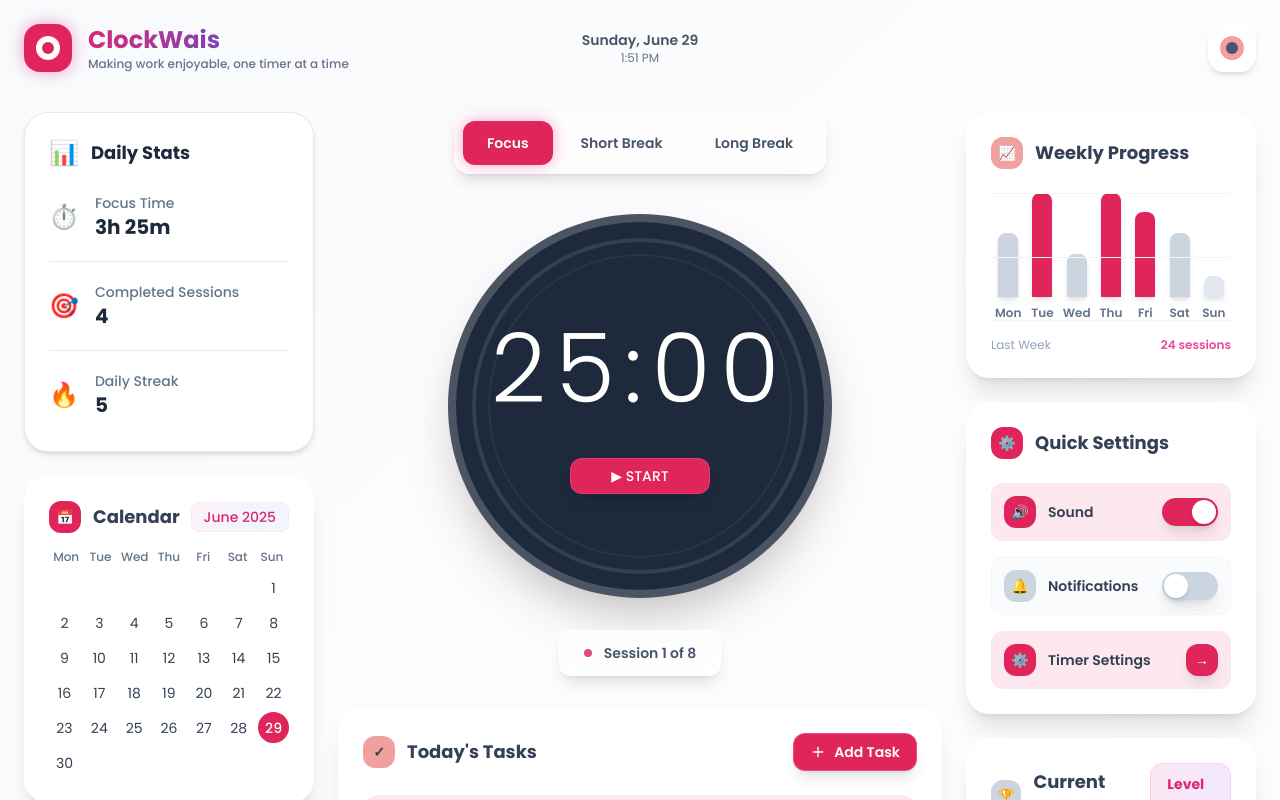
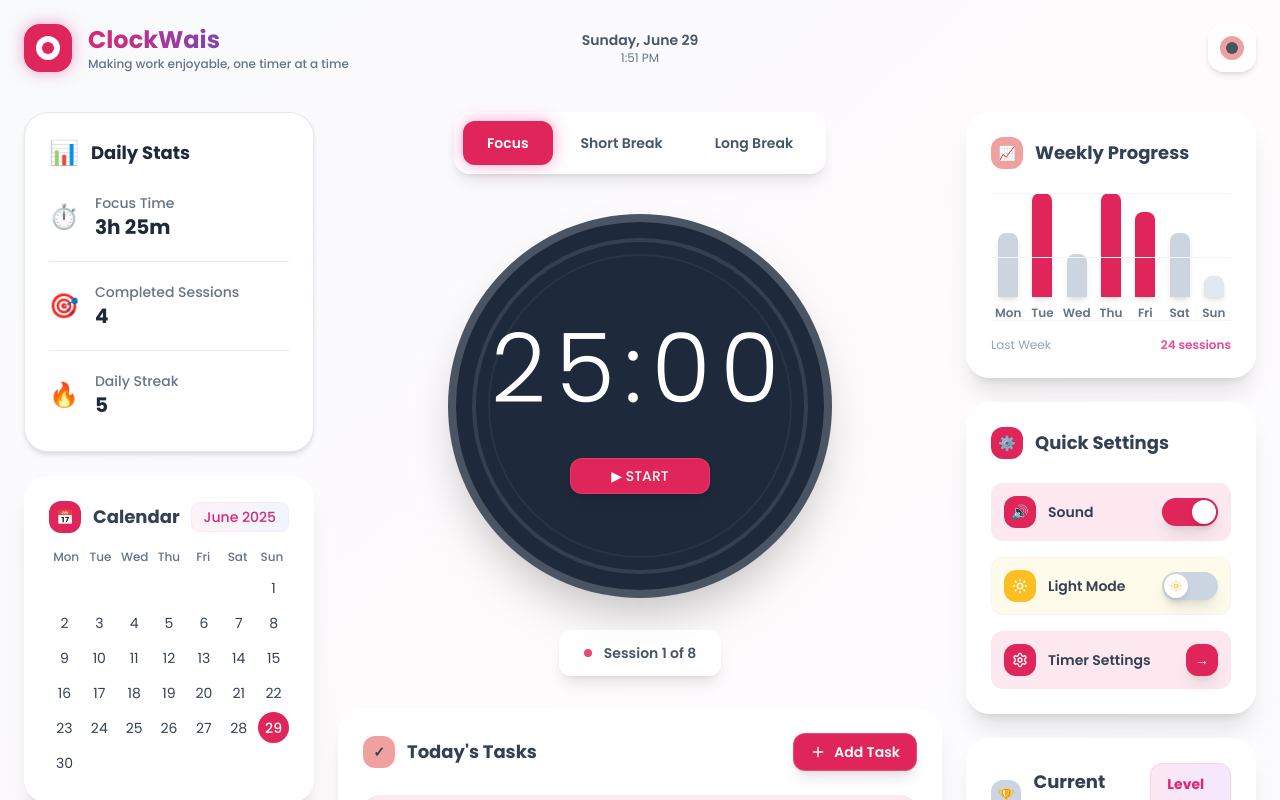
Before and after one commit to akosikhada/clockwais, a Next.js app in the folder frontend/: page / in a window 1280 px wide. Shown: the top 800 px of the page. Built offline with nearby package versions, Linux system fonts and the light colour scheme.

Commit message:
feat(settings): enhance QuickSettings with timer config and theme toggle
- Integrated timer settings access via clickable section with Settings icon
- Implemented dark/light mode toggle using next-themes with animated switch
- Improved client-side rendering safety with mounted state check

```diff
--- a/frontend/src/components/layout/quick-settings.tsx
+++ b/frontend/src/components/layout/quick-settings.tsx
@@ -1,6 +1,8 @@
 "use client";
 
-import React, { useState } from "react";
+import React, { useState, useEffect } from "react";
+import { useTheme } from "next-themes";
+import { Sun, Moon, Settings } from "lucide-react";
 
 interface SettingItemProps {
   icon: React.ReactNode;
@@ -40,8 +42,10 @@ const SettingItem: React.FC<SettingItemProps> = ({
         <div
           className={`w-6 h-6 bg-white rounded-full absolute top-0.5 ${
             isEnabled ? "right-0.5" : "left-0.5"
-          } shadow-md transition-all duration-300`}
-        ></div>
+          } shadow-md transition-all duration-300 flex items-center justify-center`}
+        >
+          {/* Optional: Add icon inside the toggle button */}
+        </div>
       </div>
     </div>
   );
@@ -49,11 +53,33 @@ const SettingItem: React.FC<SettingItemProps> = ({
 
 interface QuickSettingsProps {
   className?: string;
+  onOpenTimerSettings: () => void;
 }
 
-export const QuickSettings: React.FC<QuickSettingsProps> = ({ className }) => {
+export const QuickSettings: React.FC<QuickSettingsProps> = ({
+  className,
+  onOpenTimerSettings,
+}) => {
   const [soundEnabled, setSoundEnabled] = useState(true);
-  const [notificationsEnabled, setNotificationsEnabled] = useState(false);
+  const { theme, setTheme } = useTheme();
+  const [mounted, setMounted] = useState(false);
+  const [isDarkMode, setIsDarkMode] = useState(false);
+
+  // useEffect only runs on the client, so now we can safely show the UI
+  useEffect(() => {
+    setMounted(true);
+    setIsDarkMode(theme === "dark");
+  }, [theme]);
+
+  const toggleTheme = () => {
+    const newTheme = isDarkMode ? "light" : "dark";
+    setTheme(newTheme);
+    setIsDarkMode(!isDarkMode);
+  };
+
+  if (!mounted) {
+    return null; // Avoid rendering with undefined theme
+  }
 
   return (
     <div
@@ -75,21 +101,55 @@ export const QuickSettings: React.FC<QuickSettingsProps> = ({ className }) => {
           rowBgColor={soundEnabled ? "bg-primary/10" : "bg-secondary/10"}
         />
 
-        <SettingItem
-          icon="🔔"
-          label="Notifications"
-          isEnabled={notificationsEnabled}
-          onToggle={() => setNotificationsEnabled(!notificationsEnabled)}
-          iconBgColor={notificationsEnabled ? "bg-primary" : "bg-secondary"}
-          rowBgColor={
-            notificationsEnabled ? "bg-primary/10" : "bg-secondary/10"
-          }
-        />
+        {/* Theme Switch */}
+        <div
+          className={`flex items-center justify-between p-3 rounded-xl ${
+            isDarkMode ? "bg-indigo-50" : "bg-amber-50"
+          } border border-pink-100/50`}
+        >
+          <div className="flex items-center gap-3">
+            <div
+              className={`w-8 h-8 rounded-xl ${
+                isDarkMode ? "bg-indigo-700" : "bg-amber-400"
+              } flex items-center justify-center`}
+            >
+              {isDarkMode ? (
+                <Moon size={16} className="text-white" />
+              ) : (
+                <Sun size={16} className="text-white" />
+              )}
+            </div>
+            <span className="text-sm font-semibold text-slate-700">
+              {isDarkMode ? "Dark Mode" : "Light Mode"}
+            </span>
+          </div>
+          <div
+            onClick={toggleTheme}
+            className={`w-14 h-7 ${
+              isDarkMode ? "bg-primary" : "bg-slate-300"
+            } rounded-full relative cursor-pointer button-hover shadow-lg`}
+          >
+            <div
+              className={`w-6 h-6 bg-white rounded-full absolute top-0.5 ${
+                isDarkMode ? "right-0.5" : "left-0.5"
+              } shadow-md transition-all duration-300 flex items-center justify-center`}
+            >
+              {isDarkMode ? (
+                <Moon size={12} className="text-indigo-700" />
+              ) : (
+                <Sun size={12} className="text-amber-400" />
+              )}
+            </div>
+          </div>
+        </div>
 
-        <div className="flex items-center justify-between p-3 rounded-xl bg-primary/10 border border-pink-100/50">
+        <div
+          onClick={onOpenTimerSettings}
+          className="flex items-center justify-between p-3 rounded-xl bg-primary/10 border border-pink-100/50 cursor-pointer hover:bg-primary/20 transition-colors"
+        >
           <div className="flex items-center gap-3">
             <div className="w-8 h-8 rounded-xl bg-primary flex items-center justify-center">
-              <span className="text-white text-sm">⚙️</span>
+              <Settings size={16} className="text-white" />
             </div>
             <span className="text-sm font-semibold text-slate-700">
               Timer Settings
```
